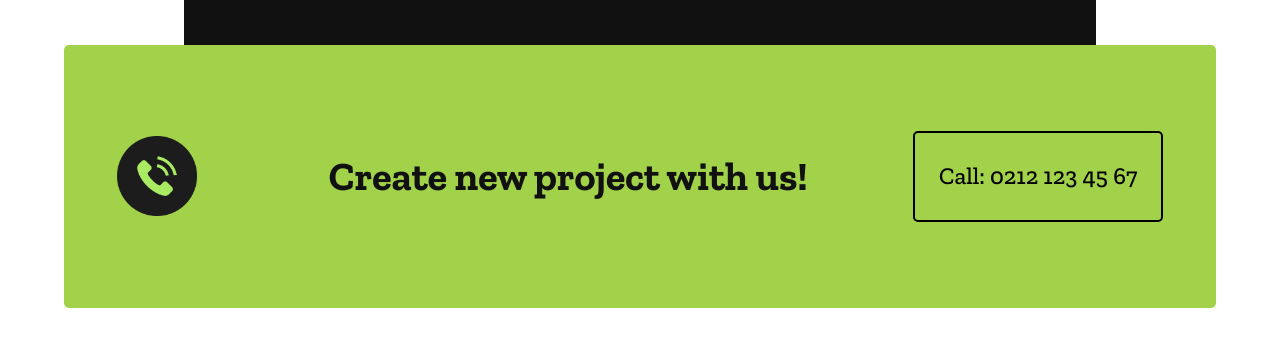
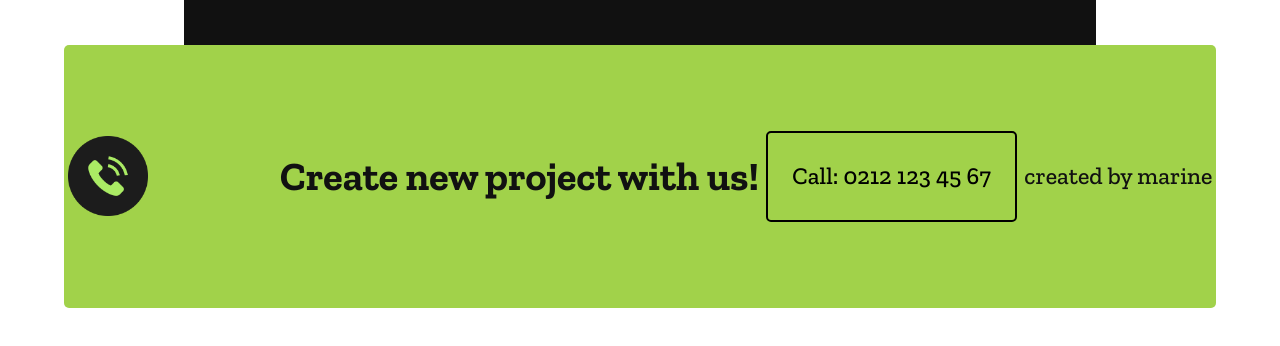
Before and after one commit to Mogwaie/diviExpressWebService, a plain HTML site: page index.html in a window 1280 px wide. Shown: the part 6998-7344 px from the top of the page. Drawn offline with nearby package versions, Linux system fonts and the light colour scheme.

Commit message:
fix-trial

```diff
--- a/index.html
+++ b/index.html
@@ -242,6 +242,7 @@
             <div class="number-phone">
                 <a href="#">Call: 0212 123 45 67</a>
             </div>
+            <p>created by marine</p>
         </footer>
     </body>
 </html>
```
